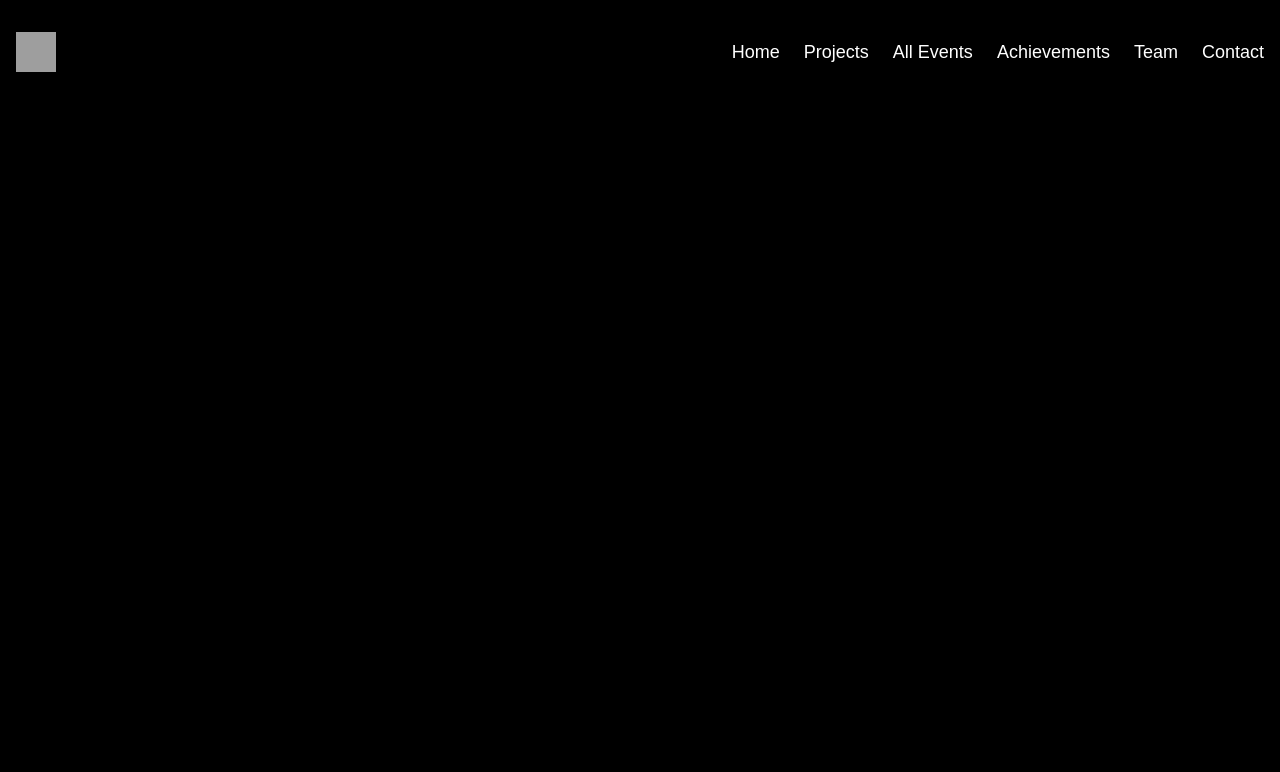
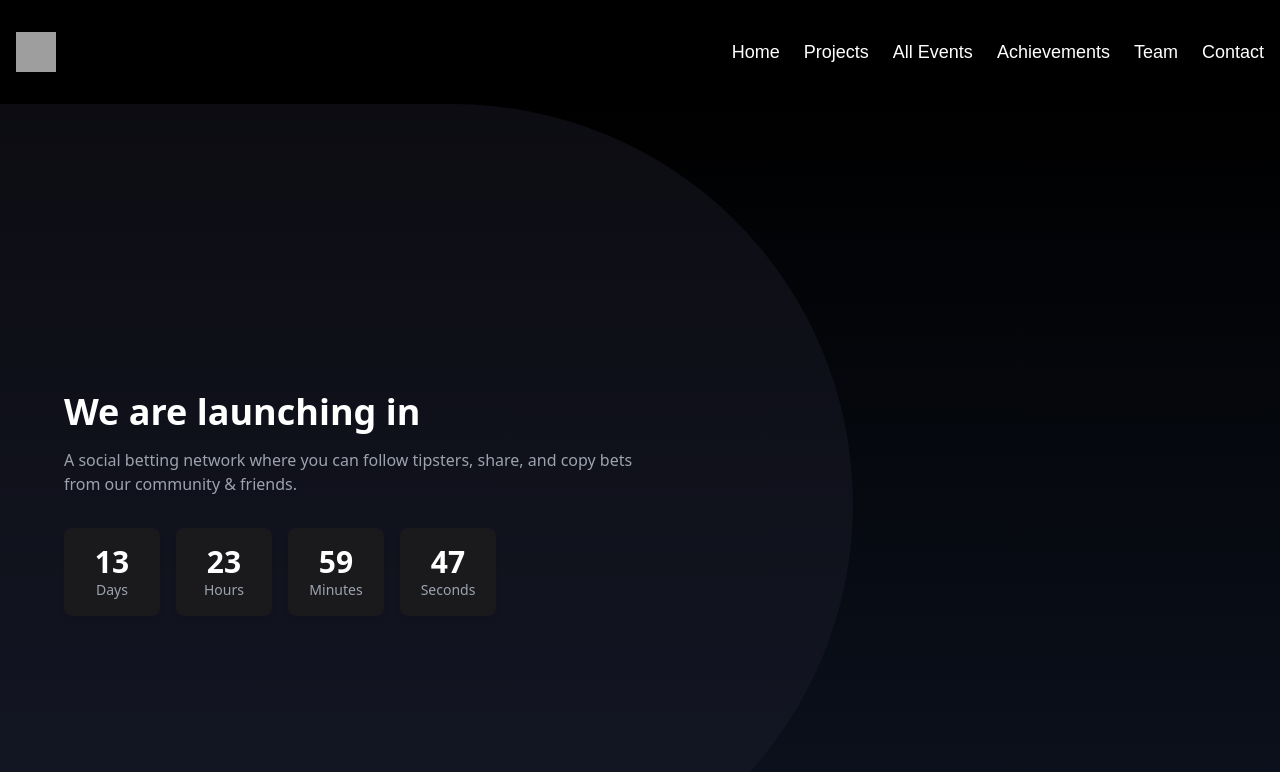
Before and after one commit to piyush-bit/new-IIC-website, a React (Vite) app: page /countdown in a window 1280 px wide. Shown: the top 772 px of the page. Built offline with nearby package versions, Linux system fonts and the light colour scheme; grey boxes are pictures that could not be loaded; a web font is replaced by a local one.

Commit message:
countdown component added + routing setted

```diff
--- a/src/App.jsx
+++ b/src/App.jsx
@@ -8,6 +8,7 @@ import Home from "./pages/Home"
 import { Members } from "./pages/Members";
 import Achievements from "./components/Achievements/Achievements";
 import Project from "./pages/Project";
+import Countdown from "./components/Countdown/Countdown";
 
 function App() {
 
@@ -19,6 +20,7 @@ function App() {
         <Route path="/members" element={<Members/>} />
         <Route path="/achievements" element={<Achievements/>} />
         <Route path="/project" element={<Project/>} />
+        <Route path="/countdown" element={<Countdown/>} />
       </Routes>
     </Router>
   )
--- /dev/null
+++ b/src/components/Countdown/Countdown.jsx
@@ -0,0 +1,67 @@
+import React, { useState, useEffect } from "react";
+
+const LaunchCountdown = () => {
+  const [timeLeft, setTimeLeft] = useState({
+    days: 13,
+    hours: 23,
+    minutes: 59,
+    seconds: 52,
+  });
+
+  useEffect(() => {
+    const timer = setInterval(() => {
+      setTimeLeft((prev) => {
+        if (prev.seconds > 0) {
+          return { ...prev, seconds: prev.seconds - 1 };
+        }
+        if (prev.minutes > 0) {
+          return { ...prev, minutes: prev.minutes - 1, seconds: 59 };
+        }
+        if (prev.hours > 0) {
+          return { ...prev, hours: prev.hours - 1, minutes: 59, seconds: 59 };
+        }
+        if (prev.days > 0) {
+          return { ...prev, days: prev.days - 1, hours: 23, minutes: 59, seconds: 59 };
+        }
+        clearInterval(timer);
+        return prev;
+      });
+    }, 1000);
+    return () => clearInterval(timer);
+  }, []);
+
+  const TimeBox = ({ value, label }) => (
+    <div className="bg-[#1A1A1D] rounded-lg p-4 w-24 text-center shadow-md">
+      <div className="text-3xl font-bold text-white">{value}</div>
+      <div className="text-sm text-gray-400">{label}</div>
+    </div>
+  );
+
+  return (
+    <div className="relative min-h-screen bg-gradient-to-b from-black to-[#0D1321] flex items-center">
+      {/* Large curved shape */}
+      <div className="absolute left-0 top-0 w-2/3 h-full bg-[#1E1E2E] rounded-r-full opacity-40" />
+
+      <div className="relative z-10 text-left ml-16">
+        <h1 className="text-4xl font-bold text-white mb-4">
+          We are launching in
+        </h1>
+        <p className="text-gray-400 mb-8 max-w-xl">
+          A social betting network where you can follow tipsters, share, and copy
+          bets from our community & friends.
+        </p>
+
+        <div className="flex space-x-4">
+          <TimeBox value={timeLeft.days} label="Days" />
+          <TimeBox value={timeLeft.hours} label="Hours" />
+          <TimeBox value={timeLeft.minutes} label="Minutes" />
+          <TimeBox value={timeLeft.seconds} label="Seconds" />
+        </div>
+      </div>
+      {/* svg */}
+
+    </div>
+  );
+};
+
+export default LaunchCountdown;
```
